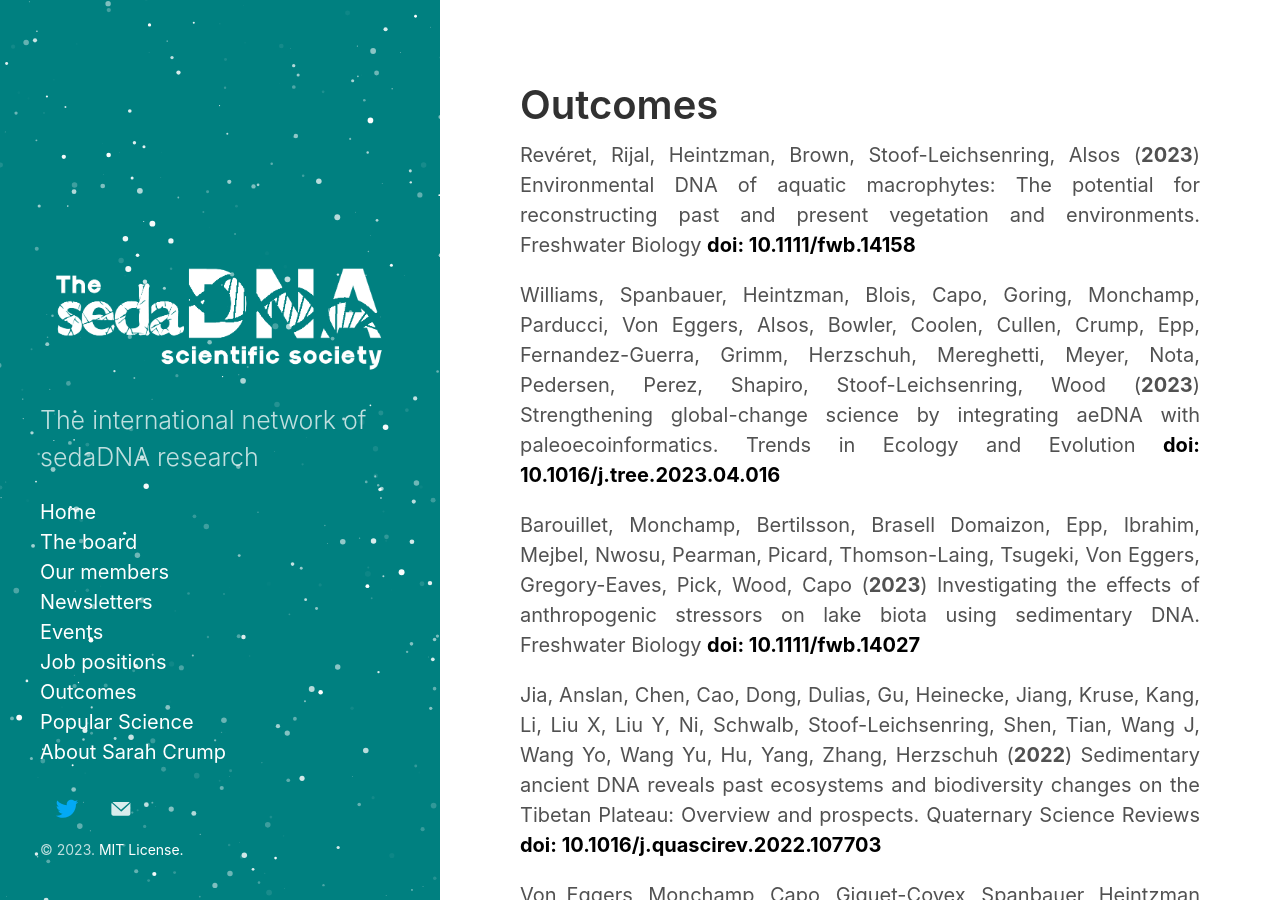
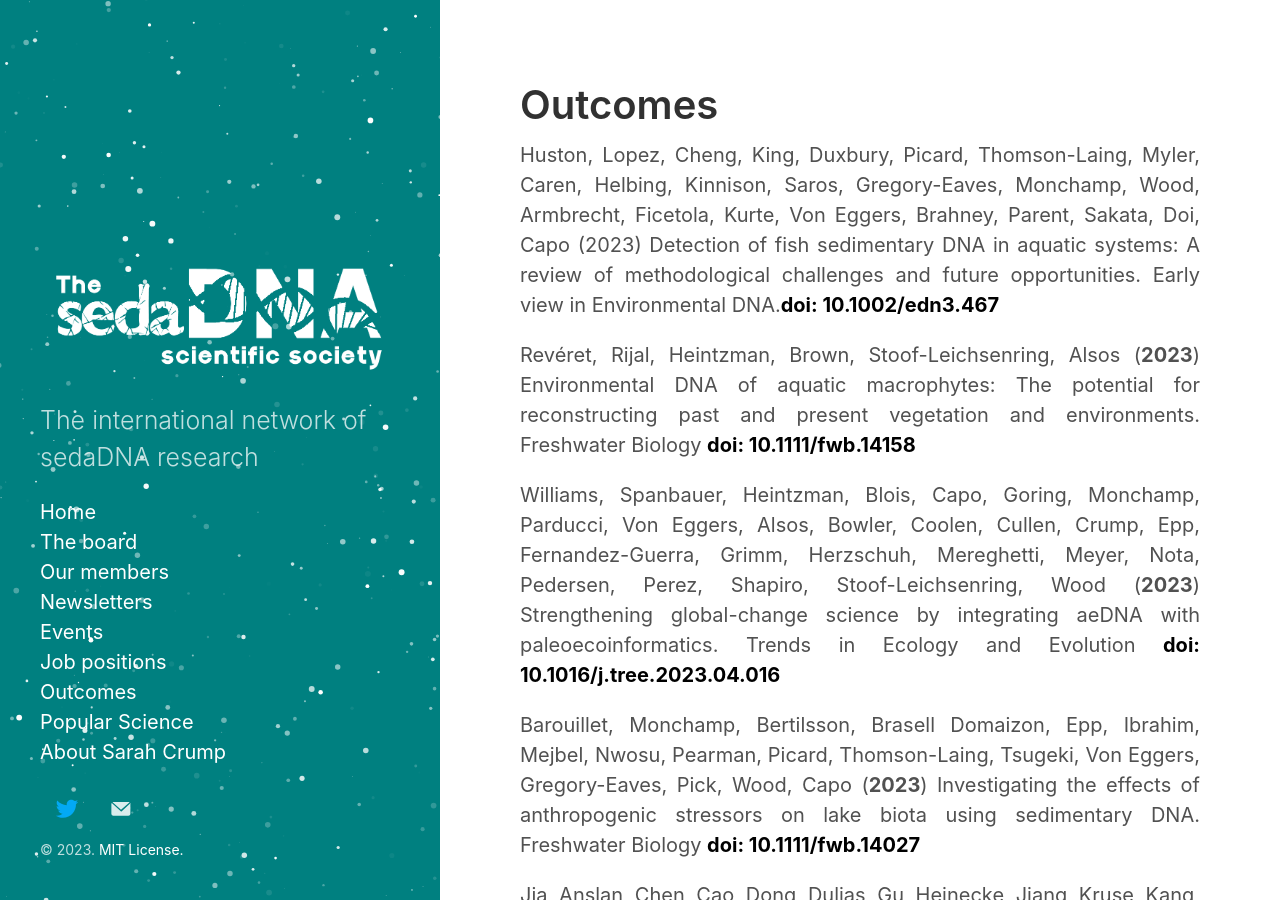
Before and after one commit to sedadna/sedadna.github.io, a Jekyll site: the page built from category/outcomes.md, in a window 1280 px wide and 900 px high. Built offline with Jekyll 4.4.1, drawn with Linux system fonts in a browser that asks for light colours.

Commit message:
Update outcomes.md

```diff
--- a/category/outcomes.md
+++ b/category/outcomes.md
@@ -4,6 +4,7 @@ title: Outcomes
 ---
 
 <div class="intro">
+<p>Huston, Lopez, Cheng, King, Duxbury, Picard, Thomson-Laing, Myler, Caren, Helbing, Kinnison, Saros, Gregory-Eaves, Monchamp, Wood, Armbrecht, Ficetola, Kurte, Von Eggers, Brahney, Parent, Sakata, Doi, Capo (2023) Detection of fish sedimentary DNA in aquatic systems: A review of methodological challenges and future opportunities. Early view in Environmental DNA.<a href="https://onlinelibrary.wiley.com/doi/epdf/10.1002/edn3.467" target="_blank"><b>doi: 10.1002/edn3.467</b></a></p>
 
 <p>Revéret, Rijal, Heintzman, Brown, Stoof-Leichsenring, Alsos (<b>2023</b>) Environmental DNA of aquatic macrophytes: The potential for reconstructing past and present vegetation and environments. Freshwater Biology <a href="https://onlinelibrary.wiley.com/doi/10.1111/fwb.14158" target="_blank"><b>doi: 10.1111/fwb.14158</b></a></p>
 
```
